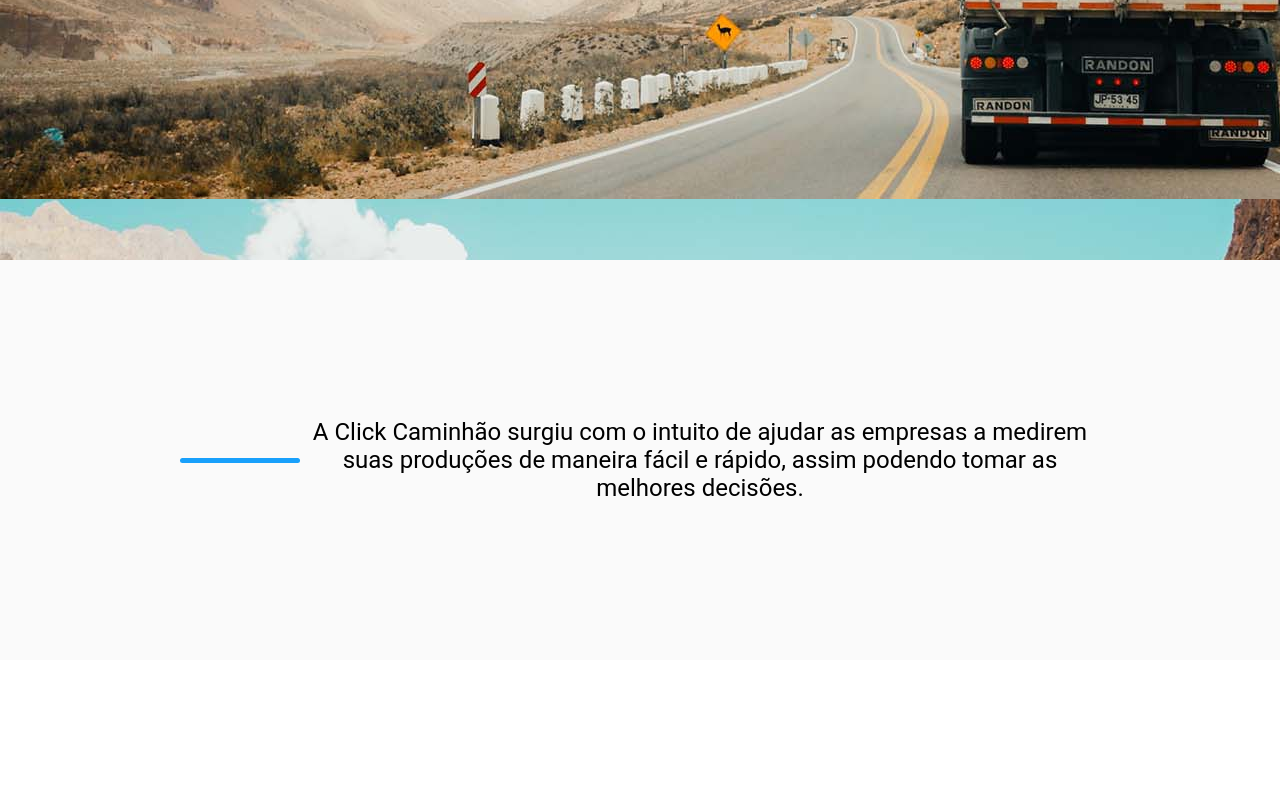
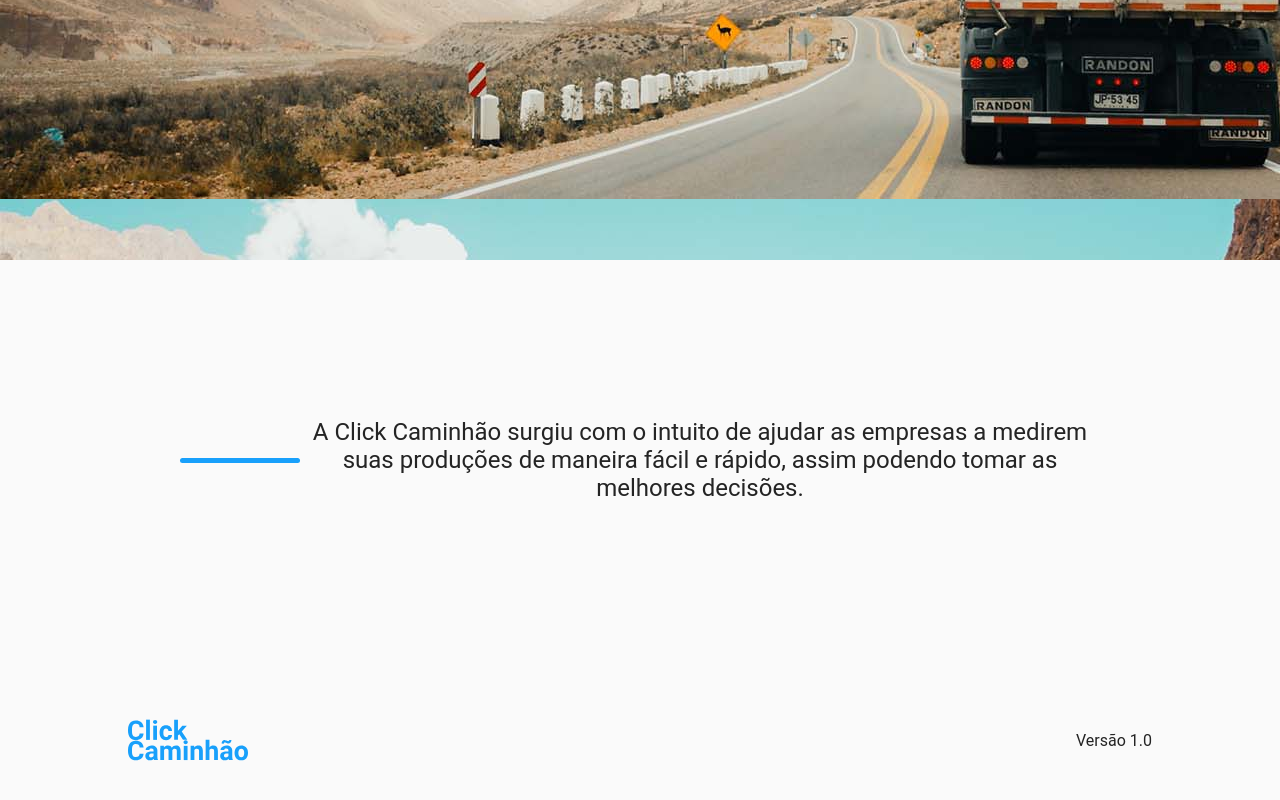
Before and after one commit to Frank-Willians/click-caminhao, a Vue app in the folder clickcaminhao/: page / in a window 1280 px wide. Shown: the part 660-1460 px from the top of the page. Before the commit the page ends 1320 px from the top, so only its background shows below. Built offline with nearby package versions, Linux system fonts and the light colour scheme.

Commit message:
Criação do footer da página Home

```diff
--- a/clickcaminhao/src/App.vue
+++ b/clickcaminhao/src/App.vue
@@ -3,6 +3,7 @@
     <navegacao-home></navegacao-home>
     <banner-home></banner-home>
     <texto-home></texto-home>
+    <footer-home></footer-home>
   </main>
 </template>
 
@@ -10,13 +11,15 @@
 import NavegacaoHome from './components/NavegacaoHome.vue';
 import BannerHome from './components/BannerHome.vue';
 import TextoHome from './components/TextoHome.vue';
+import FooterHome from './components/FooterHome.vue';
 
 export default {
   name: 'App',
   components: {
     NavegacaoHome,
     BannerHome,
-    TextoHome
+    TextoHome,
+    FooterHome
   }
 }
 </script>
--- a/clickcaminhao/src/components/BannerHome.vue
+++ b/clickcaminhao/src/components/BannerHome.vue
@@ -7,9 +7,9 @@
 </template>
 
 <script>
-export default {
-  name: "BannerHome"
-}
+  export default {
+    name: "BannerHome"
+  }
 </script>
 
 <style scope>
--- /dev/null
+++ b/clickcaminhao/src/components/FooterHome.vue
@@ -0,0 +1,42 @@
+<template>
+  <section class="secaoFooter">
+    <div class="alinhaFooter">
+      <img src=".././assets/Union.svg" alt="Click Caminhão" id="logo2"/>
+      <span class="versao">Versão 1.0</span>
+    </div>
+  </section>
+</template>
+
+<script>
+export default {
+  name: "FooterHome"
+}
+</script>
+
+<style>
+
+  .secaoFooter {
+    height: 20vh;
+    width: 100vw;
+  }
+
+  .alinhaFooter {
+    height: 100%;
+    width: 80%;
+    margin: 0 auto;
+    display: flex;
+    align-items: center;
+    justify-content: space-between;
+  }
+
+  #logo2 {
+    height: 60px;
+    width: 120px;
+  }
+
+  .versao {
+    color: #242424;
+    font-family: roboto,sans-serif;
+  }
+
+</style>
--- a/clickcaminhao/src/components/TextoHome.vue
+++ b/clickcaminhao/src/components/TextoHome.vue
@@ -1,6 +1,6 @@
 <template>
   <section>
-    <span></span>
+    <span class="ornamento"></span>
     <p>A Click Caminhão surgiu com o intuito de ajudar as empresas a medirem suas produções de maneira fácil e rápido, assim podendo tomar as melhores decisões.</p>
   </section>
 </template>
@@ -26,9 +26,10 @@ export default {
     font-size: 1.5rem;
     max-width: 800px;
     text-align: center;
+    color: #242424;
   }
 
-  span {
+  .ornamento {
     width: 120px;
     height: 5px;
     background-color: #18a0fb;
```
Also changed, not shown: clickcaminhao/src/assets/banner.jpg (added).
